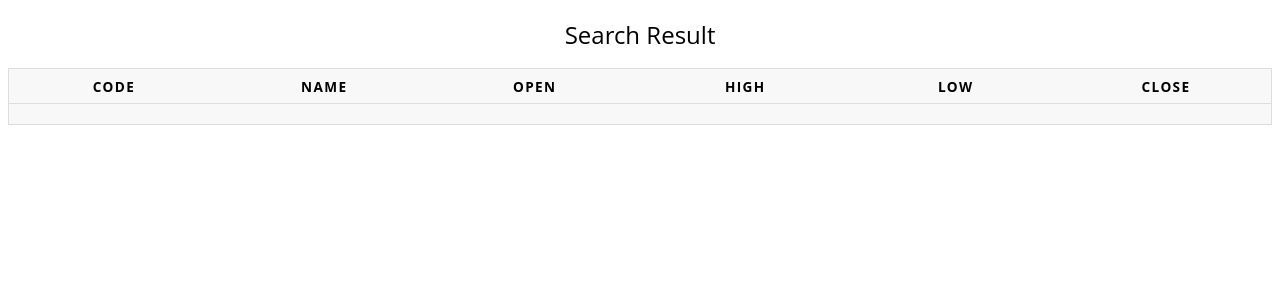
After one commit to sonam0211/Zerodah_task, a Python web app: template templates/search.html in a window 1280 px wide. The commit adds this page. Shown: the top 300 px of the page. Run offline with Jinja, Linux system fonts and the light colour scheme; the template is opened without the code that fills it, so the values that code supplies are empty.

Commit message:
files modified

```diff
--- a/public/css/style.css
+++ b/public/css/style.css
@@ -1,6 +1,9 @@
 body {
   font-family: "Open Sans", sans-serif;
   line-height: 1.25;
+}
+.search{
+  text-align: center;
 }
 
 table {
--- a/redis_commands.py
+++ b/redis_commands.py
@@ -6,5 +6,5 @@ with open(csv_file, 'r') as csvfile:
     csvReader = csv.reader(csvfile)
     next(csvReader)
     for row in csvReader:
-        print('HMSET {} code \"{}\" name \"{}\" open \"{}\" high \"{}\" low \"{}\" close \"{}\"\r'.format(int(row[0]), row[0], row[1], row[4], row[5], row[6], row[7]))
-        print('ZADD open {} {}\r'.format(float(row[4]), int(row[0])))
+        print('HMSET \"{}\" code \"{}\" name \"{}\" open \"{}\" high \"{}\" low \"{}\" close \"{}\"\r'.format(row[1].strip(), row[0], row[1], row[4], row[5], row[6], row[7]))
+        print('ZADD open {} \"{}\"\r'.format(float(row[4]), row[1].strip()))
--- a/templates/index.html
+++ b/templates/index.html
@@ -8,6 +8,12 @@
 	<div class="container">
 		<table>
 			<caption>Top 10 Stocks of the Day</caption>
+			<form class ="search" action="/search">
+
+				<input type="text" name="name" placeholder="Search by name" required/>
+				<button type="submit">search</button>
+
+			</form>
 			<thead>
 				<tr>
 					<th scope="col">CODE</th>
--- /dev/null
+++ b/templates/search.html
@@ -0,0 +1,37 @@
+<!DOCTYPE html>
+<!DOCTYPE html>
+<html>
+<head>
+	<title></title>
+	 <link href="/static/css/style.css" rel="stylesheet">
+</head>
+<body>
+	<div class="container">
+		<table>
+			<caption>Search Result</caption>
+			<thead>
+				<tr>
+					<th scope="col">CODE</th>
+					<th scope="col">NAME</th>
+					<th scope="col">OPEN</th>
+					<th scope="col">HIGH</th>
+					<th scope="col">LOW</th>
+					<th scope="col">CLOSE</th>
+				</tr>
+			</thead>
+			<tbody>
+					<tr>
+						<td data-label="CODE">{{data.code}}</td>
+						<td data-label="NAME">{{data.name}}</td>
+						<td data-label="OPEN">{{data.open}}</td>
+						<td data-label="HIGH">{{data.high}}</td>
+						<td data-label="LOW">{{data.low}}</td>
+						<td data-label="CLOSE">{{data.close}}</td>
+					</tr>
+
+			</tbody>
+		</table>
+		</div>
+
+</body>
+</html>
```
Also changed, not shown: app.py (+13 -7 lines), templates/style.css (deleted, +0 -22 lines), 1 other file.
